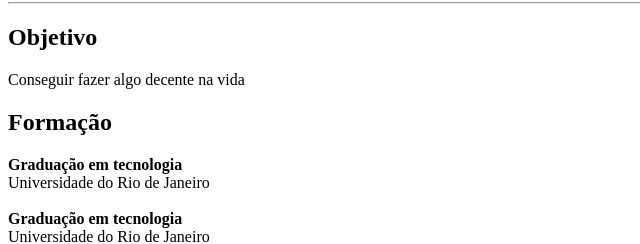
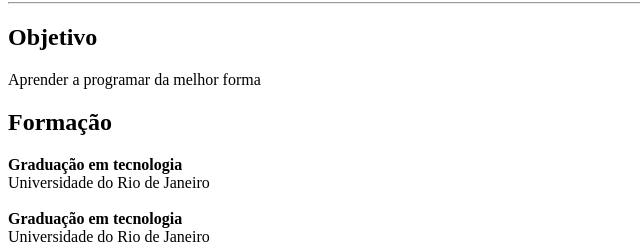
Before and after one commit to Papato1/exercicios, a plain HTML site: page curriculoprojet.html in a window 1280 px wide. Shown: the part 140-384 px from the top of the page, 0-640 px from the left. Drawn offline with Linux system fonts and the light colour scheme.

Commit message:
alteração de linha

```diff
--- a/curriculoprojet.html
+++ b/curriculoprojet.html
@@ -25,7 +25,7 @@
         <div>
 
             <h2>Objetivo</h2>
-            <p>Conseguir fazer algo decente na vida</p>
+            <p>Aprender a programar da melhor forma</p>
             <h2>Formação</h2>
             <b>Graduação em tecnologia</b>
             <br>
```
